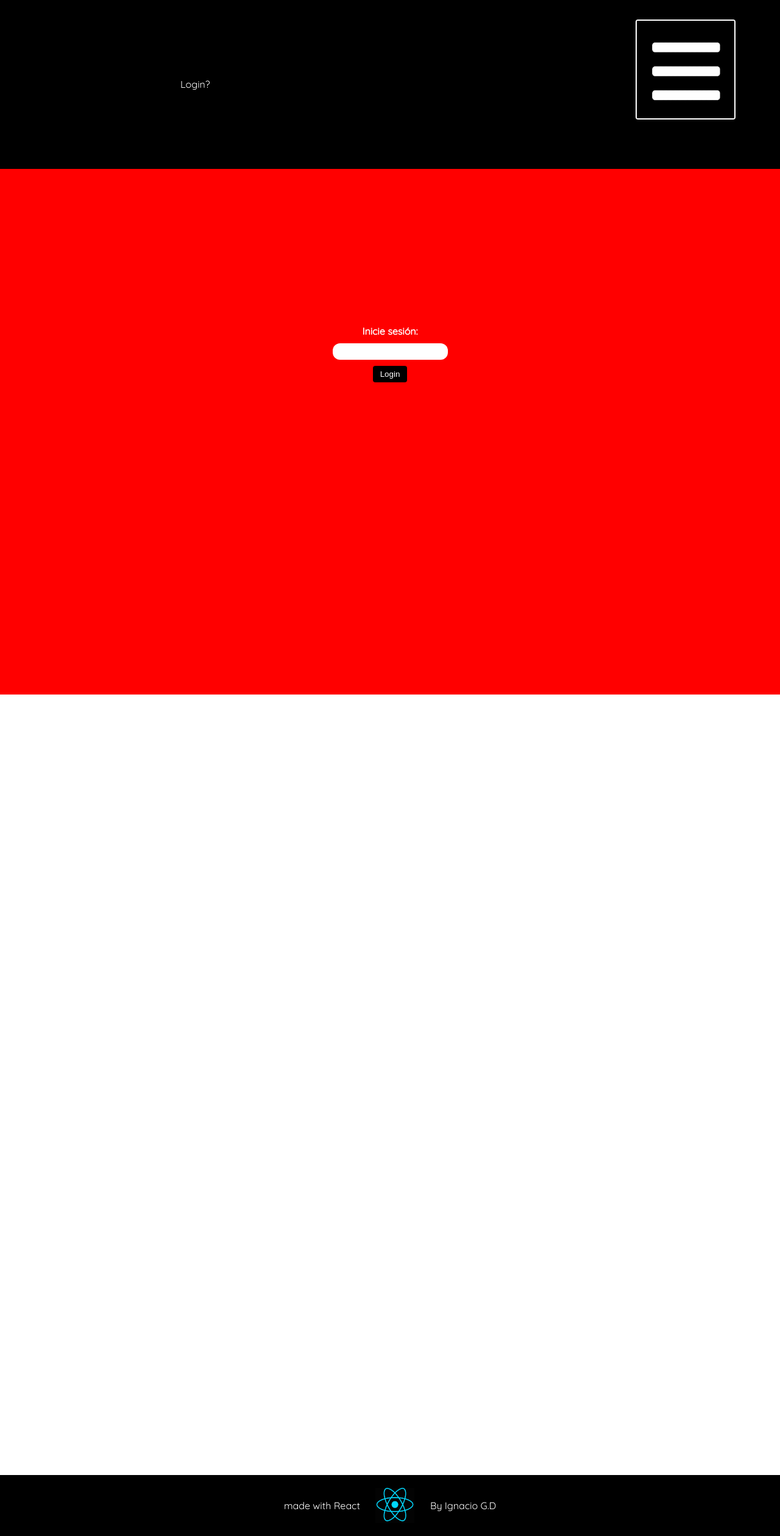
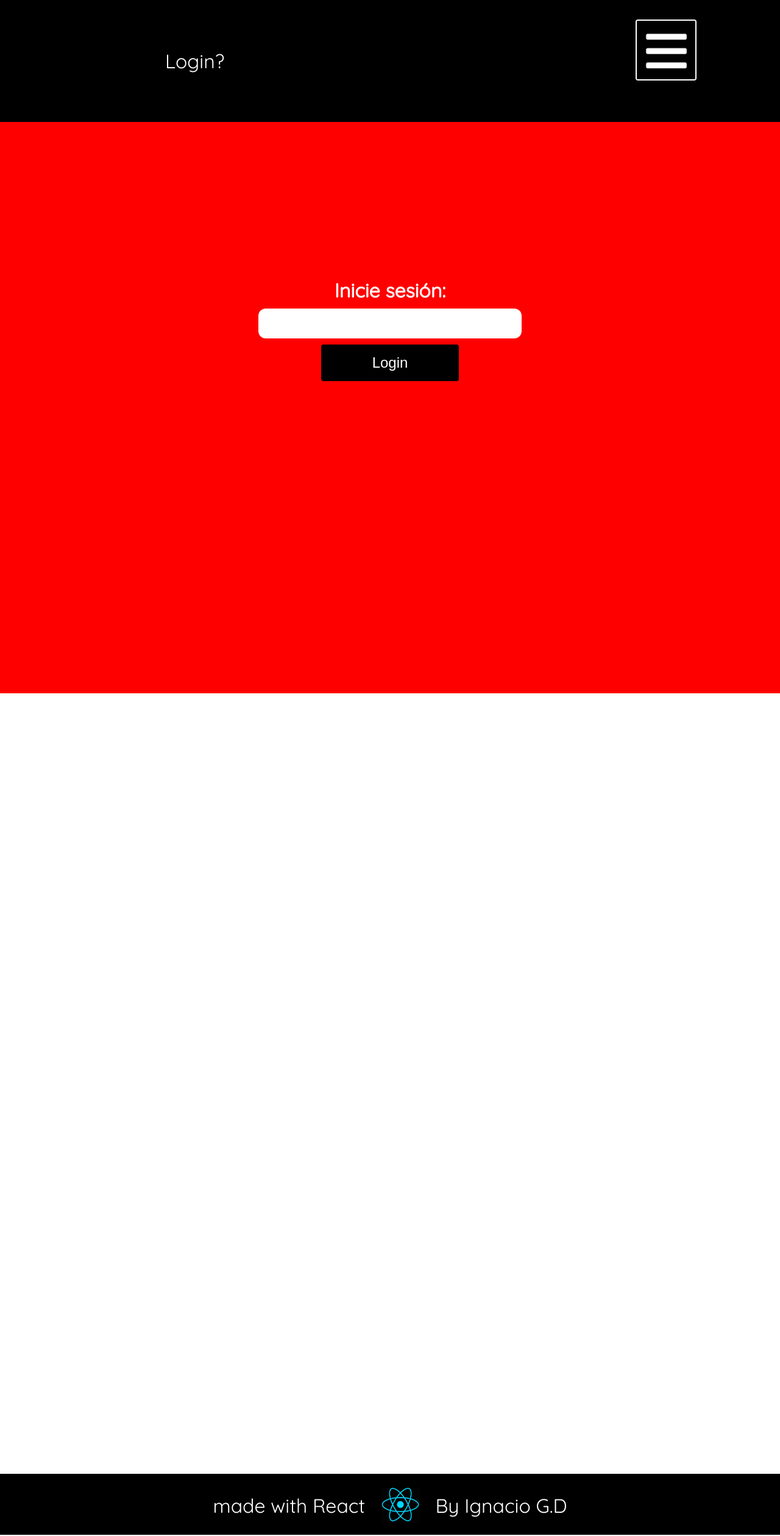
Before and after one commit to ignaciosein/proyectNews, a React (Create React App) app: page / in a window 1280 px wide. Shown: the whole page at 61% size. Built offline with nearby package versions, Linux system fonts and the light colour scheme.

Commit message:
media querys funcionando en todos los dispositivos

```diff
--- a/src/App.scss
+++ b/src/App.scss
@@ -1,5 +1,6 @@
 @import "./Sass/colors";
 @import "./Sass/mixins";
+@import "./Sass/_querys";
 @import url('https://fonts.googleapis.com/css2?family=Lato:ital,wght@0,300;1,400&family=Quicksand&display=swap');
 button,
 input[type="submit"] {
@@ -10,6 +11,20 @@ input[type="submit"] {
   border-radius: 4px;
   border: none;
   color: white;
+  @include tablet {
+
+    font-size: 1.5rem;
+    width: 50%;
+    height: 60px;
+
+  }
+  @include tablet-landscape {
+
+    font-size: 1.5rem;
+
+
+
+  }
   &:active {
 
     background: $color-primary;
@@ -27,8 +42,14 @@ input[type='text'],input[type='email'],input[type='password'], input[type='tlf']
   padding: 6px;
   margin: 10px;
   color: $color-placeholder ;
+  @include tablet {
+
+    font-size: 2rem;
+
+  }
   &:focus{
     outline: none;
+
   }
 }
 
@@ -47,14 +68,13 @@ select:-webkit-autofill:focus {
   transition: background-color 5000s ease-in-out 0s;
 }
 
-label{
-  color: $color-type-light;
-}
+
 a{
   text-decoration: none;
   color: white;
 }
 body{
+  width: 100%;
   font-family: 'Lato', sans-serif;
   font-family: 'Quicksand', sans-serif;
   top: 0 ;
@@ -63,14 +83,33 @@ body{
 filter: progid:DXImageTransform.Microsoft.gradient( startColorstr='#4b6735', endColorstr='#2b3521',GradientType=0 );;
 
   color: $color-bg;
+  @include desktop{
+    background-color: rgb(190, 190, 190) ;
+    width: 50%;
+    margin: 0 25%;
+
+
+  }
 }
 label{
+  color: $color-type-light;
   text-align: justify;
-  color: white;
+
   font-weight: bold;
+  @include tablet {
+
+    font-size: 2rem;
+
+  }
 
 }
 form{
 
   text-align: center;
+  @include mobile-landscape {
+     margin-top: -50px;
+
+
+
+  }
 }
--- /dev/null
+++ b/src/Sass/__querys.scss
@@ -0,0 +1,37 @@
+@mixin mobile-landscape {
+    @media only screen and (max-width: 768px)  and (orientation: landscape){
+      @content;
+    }
+  }
+
+@mixin tablet {
+    @media only screen and (min-width: 768px) {
+      @content;
+    }
+  }
+@mixin tablet-landscape {
+    @media only screen and (min-width: 768px)  and (orientation: landscape){
+        @content;
+      }
+
+
+  }
+
+  @mixin desktop {
+    @media only screen and (min-width: 1367px) {
+      @content;
+    }
+  }
+  @mixin desktop-landscape {
+    @media only screen and (min-width: 992px)  and (orientation: landscape){
+        @content;
+      }
+
+
+  }
+
+  @mixin large {
+    @media only screen and (min-width: 1200px) {
+      @content;
+    }
+  }
--- a/src/components/Card/Card.scss
+++ b/src/components/Card/Card.scss
@@ -1,16 +1,27 @@
 /*
  * Card css File
 */
+@import "../../Sass/_querys";
 
 .Card {
 
     >h1{
         font-size: 1.2rem;
+        @include tablet {
+
+            font-size: 2rem;
+
+          }
     }
 
     color: white;
     padding: 20px;
     font-size: 0.8rem;
+    @include tablet {
+
+        font-size: 1.8rem;
+
+      }
     img{
         box-shadow: 0px 4px 83px -22px rgba(0,0,0,1);
         -webkit-box-shadow: 0px 4px 83px -22px rgba(0,0,0,1);
@@ -19,6 +30,13 @@
     }
     > button {
 
+        @include tablet {
+
+            font-size: 1.5rem;
+            width: 20%;
+            height: 60px;
+
+          }
 
     }
 
--- a/src/components/Footer/Footer.scss
+++ b/src/components/Footer/Footer.scss
@@ -1,6 +1,8 @@
 @import "../../Sass/mixins";
 @import "../../Sass/_animations";
 @import "../../Sass/colors";
+@import "../../Sass/_querys";
+
 
 .Footer {
 
@@ -10,6 +12,11 @@
     height: 100px;
 
     margin-top: 100%;
+    @include tablet {
+
+        font-size: 2rem;
+
+      }
     >img {
         margin: 0 2%;
         width: 5%;
--- a/src/components/Head/Head.scss
+++ b/src/components/Head/Head.scss
@@ -1,13 +1,36 @@
 @import "../../Sass/colors";
 @import "../../Sass/mixins";
 @import "../../Sass/_animations";
+@import "../../Sass/_querys";
 
 .Head {
+  width: 100%;
+
+
   .container {
     width: 100%;
     background-color: black;
     display: flex;
     flex-wrap: nowrap;
+    @include mobile-landscape {
+
+      height: 80px;
+
+
+    }
+    @include tablet-landscape {
+
+      height: 200px;
+
+
+    }
+    @include desktop {
+
+      height: 100px;
+
+
+    }
+
   }
 
   .divLogin {
@@ -17,22 +40,44 @@
     background-color: black;
     align-items: center;
     justify-content: space-evenly;
+
     > button {
       @include slide-right();
       background: #f31212;
+      @include tablet {
+        width: 30%;
+        height: 50px;
+        font-size: 1.5rem;
+
+      }
+
     }
     > img {
       @include slide-right();
       width: 20%;
+      @include mobile-landscape {
+
+        width: 15%
+
+
+      }
     }
 
   }
   .userName {
     @include slide-right();
+    @include tablet {
+
+      font-size: 2rem;
+
+    }
   }
   .unlogged{
 
     @include push();
+    @include tablet {
+      font-size: 2rem;
+    }
 
   }
 
@@ -46,6 +91,12 @@
     display: none;
     height: 200px;
     background-color: black;
+    @include tablet {
+      height: 300px;
+
+    }
+
+
 
   }
 
@@ -57,10 +108,19 @@
     flex-direction: column;
     align-items: center;
     display: flex;
+
     > li {
       text-decoration: none;
 
       font-size: 1.3rem;
+      @include tablet {
+        font-size: 2.2rem;
+
+      }
+      @include desktop {
+        font-size: 2.2rem;
+
+      }
     }
   }
 
--- a/src/components/Home/Home.scss
+++ b/src/components/Home/Home.scss
@@ -1,7 +1,9 @@
 
 @import "../../Sass/mixins";
 @import "../../Sass/_animations";
+
 .Home {
+  @include slide-down();
   width: 100%;
   margin: 0px;
   @include flex-column-center();
@@ -18,6 +20,8 @@
 
 
 
+
      @keyframes slide-bottom{0%{transform:translateY(-100px)}100%{transform:translateY(0px)}}
+
     /* propertys here */
 }
--- a/src/components/ListNews/ListNews.scss
+++ b/src/components/ListNews/ListNews.scss
@@ -2,8 +2,10 @@
  * ListNews css File
 */
 @import "../../Sass/_animations";
+@import "../../Sass/_querys";
 
 .ListNews {
+
     text-align: center;
     color: white;
     padding-bottom: 200px;
@@ -11,5 +13,14 @@
     flex-direction: column;
     align-items: center;
     /* propertys here */
+
+    @include tablet {
+
+        font-size: 2rem;
+
+      }
+
+
+
     @keyframes slide-bottom{20%{transform:translateY(-200px)}100%{transform:translateY(0px)}}
 }
--- a/src/components/Nav/Nav.scss
+++ b/src/components/Nav/Nav.scss
@@ -1,4 +1,5 @@
 @import '../../Sass/mixins';
+@import "../../Sass/_querys";
 .Nav{
     .menuBurger2{
        display: none;
@@ -9,6 +10,25 @@
         margin-top: 5%;
         margin-bottom: 2%;
         width: 25%;
+        @include mobile-landscape {
+
+            width: 15%
+
+
+          }
+          @include tablet-landscape {
+
+            width: 15%
+
+
+          }
+
+          @include desktop {
+
+            width: 10%
+
+
+          }
 
 
     }
@@ -21,6 +41,26 @@
         margin-bottom: 2%;
         width: 25%;
 
+        @include mobile-landscape {
+
+            width: 15%
+
+
+          }
+          @include tablet-landscape {
+
+            width: 15%
+
+
+          }
+
+          @include desktop {
+
+            width: 10%
+
+
+          }
+
 
 
     }
```
Also changed, not shown: 1 other file (tests, documents, lock files or other folders).
